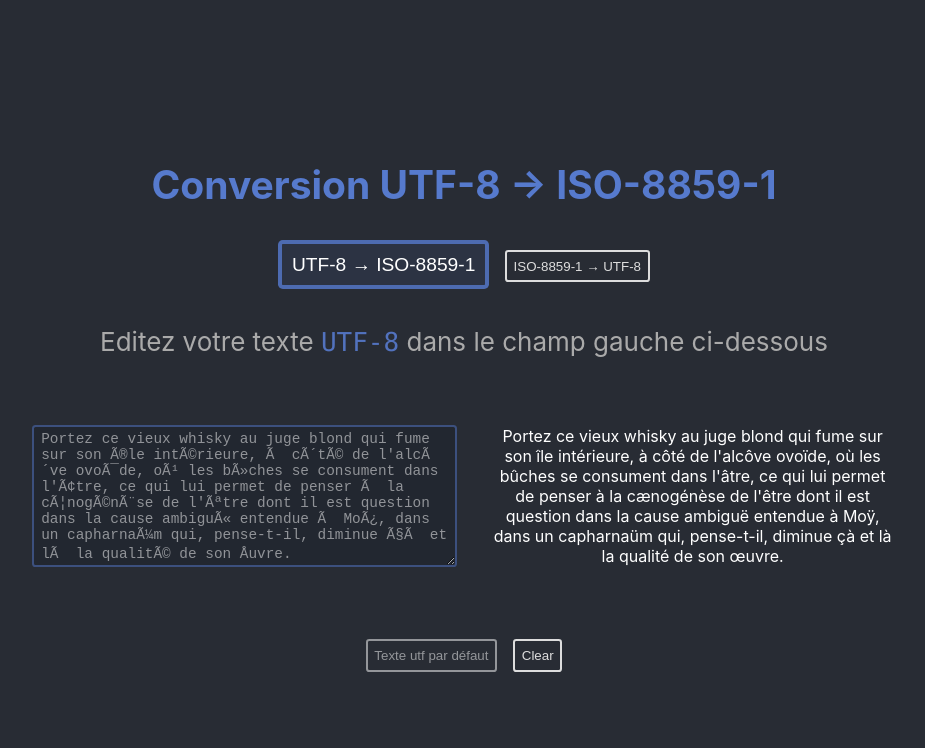
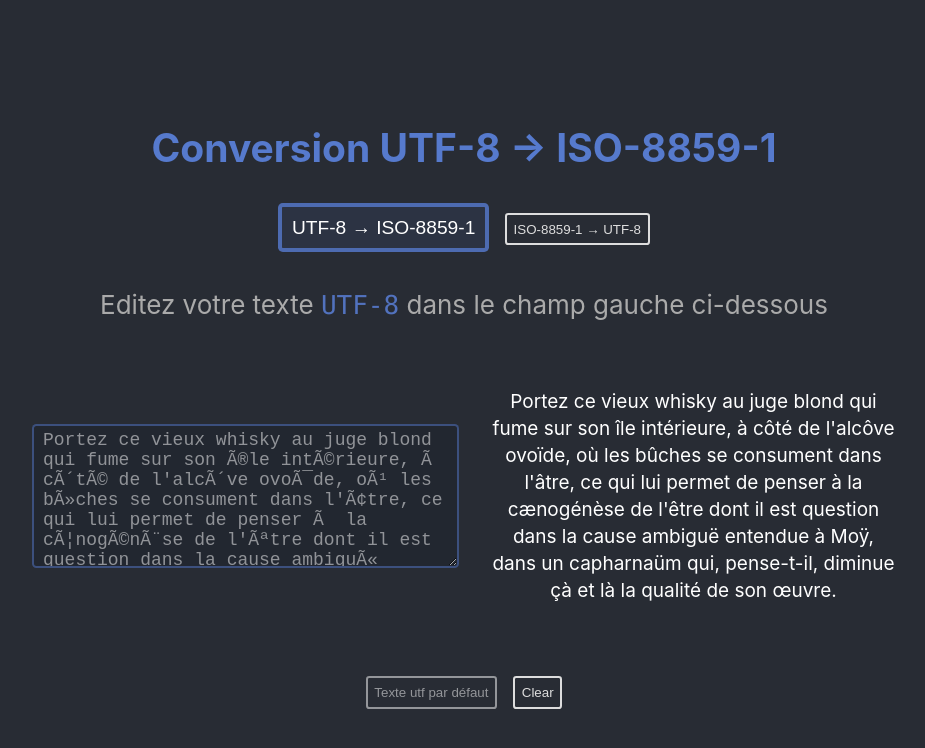
Before and after one commit to Dweez/utf8-iso-convert, a React (Create React App) app: page / in a window 1280 px wide. Shown: the top 748 px of the page, without its empty margins (176-1101 px from the left). Built offline with nearby package versions, Linux system fonts and the light colour scheme.

Commit message:
size texts

```diff
--- a/src/components/converter/converter.css
+++ b/src/components/converter/converter.css
@@ -28,7 +28,7 @@
   outline: none;
   overflow: auto;
   border: 2px solid rgba(86, 122, 205,.5);
-  font-size: .9rem;
+  font-size: calc(10px + 1vmin);
   padding: .25em .5em .3125em;
   color: rgba(255,255,255,.5);
   border-radius: .25em;
@@ -42,7 +42,8 @@
 .result{
   margin: 1rem;
   width: 50%;
-  font-size: 1rem;
+  font-size: calc(11px + 1vmin);
+  line-height: calc(11px + 2vmin);
   color: #fff;
   white-space: pre-wrap;
 }
```
